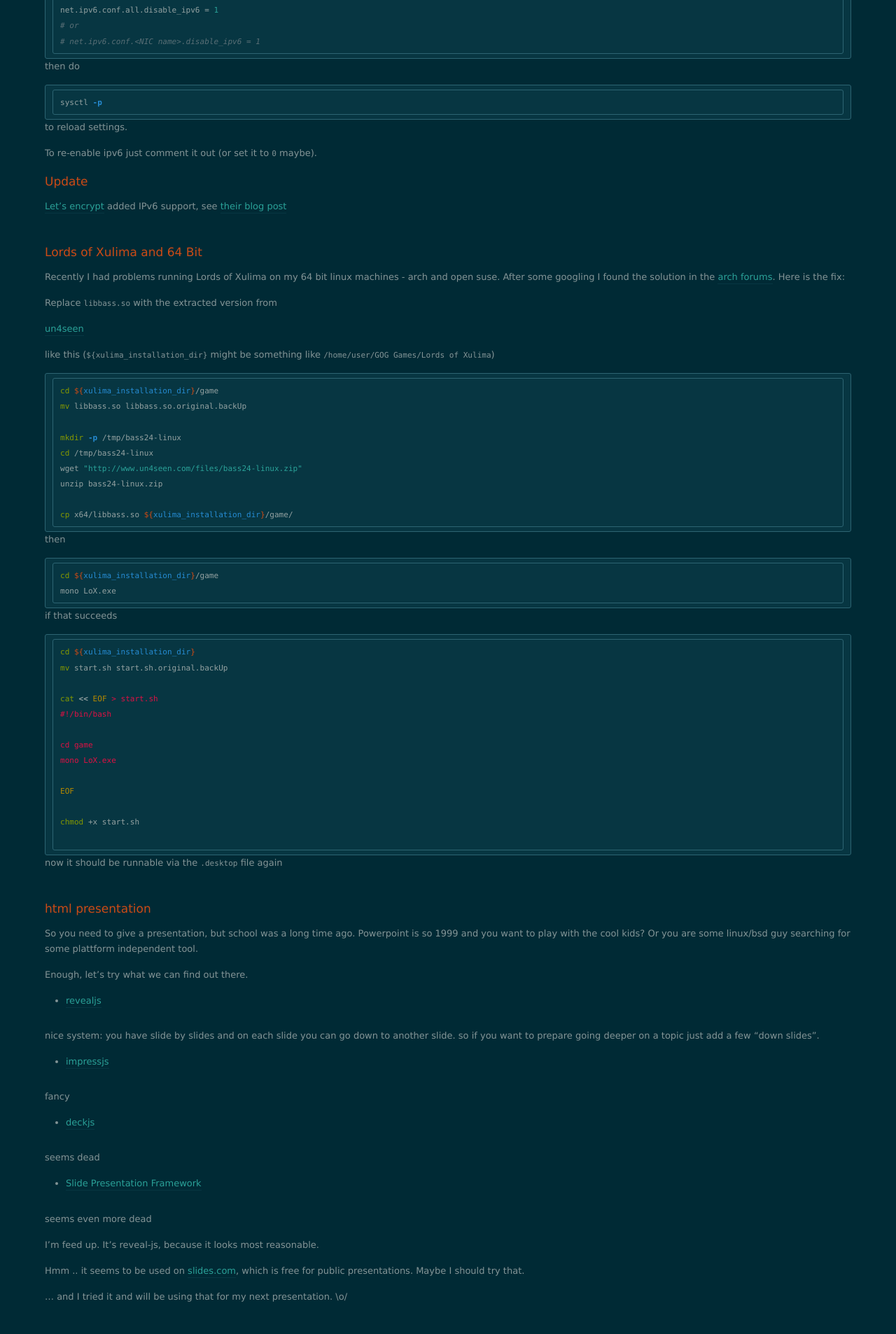
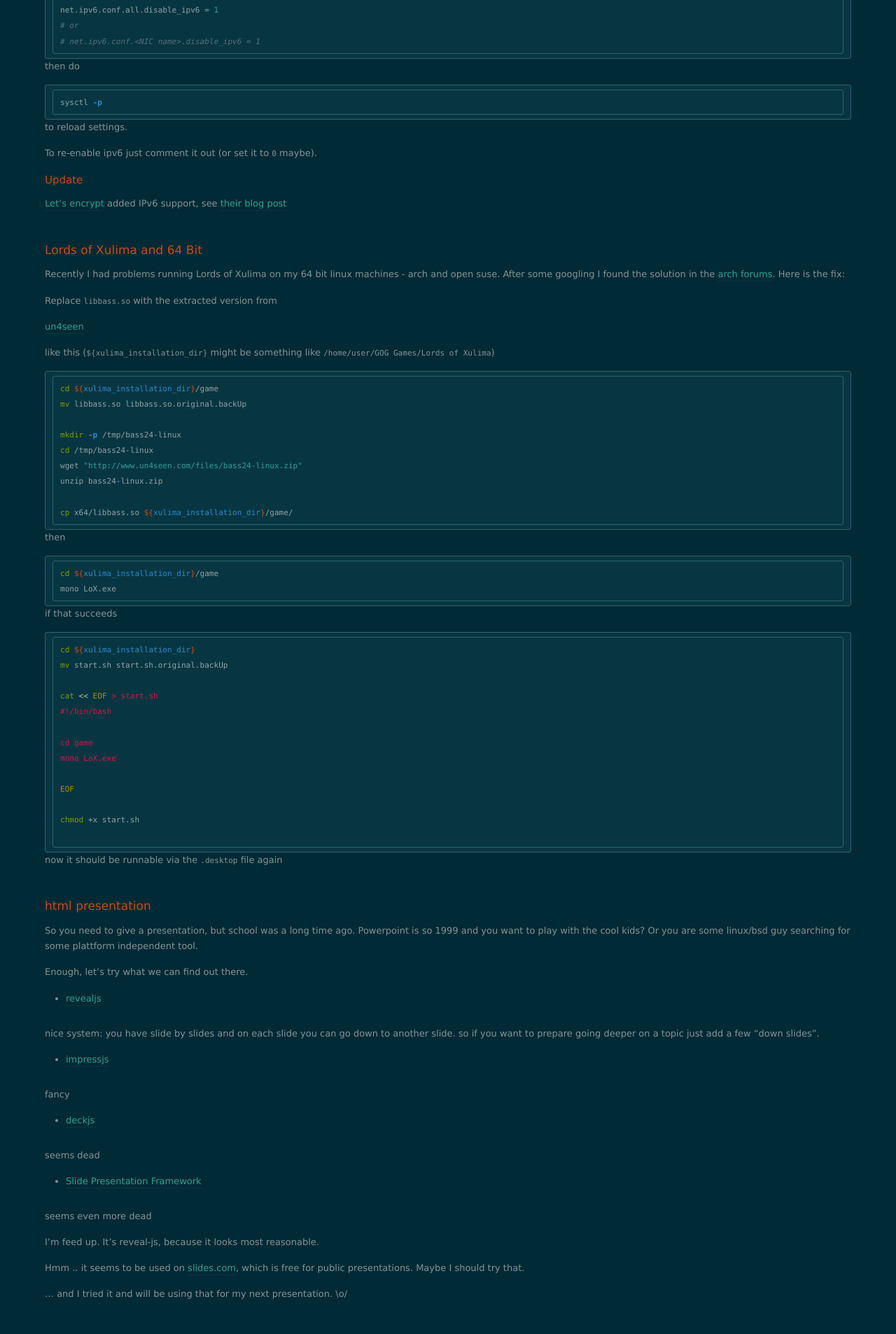
Before and after one commit to grossjonas/grossjonas.github.com, a Jekyll site: the page built from index.html, in a window 1280 px wide. Shown: the part 783-2689 px from the top of the page at 70% size. Built offline with Jekyll 4.4.1, drawn with Linux system fonts in a browser that asks for light colours; the list of posts is cut into pages by our own code.

Commit message:
use lesser heading

```diff
--- a/_posts/2016-05-28-centos7_disable_ipv6.markdown
+++ b/_posts/2016-05-28-centos7_disable_ipv6.markdown
@@ -29,6 +29,6 @@ to reload settings.
 
 To re-enable ipv6 just comment it out (or set it to `0` maybe).
 
-# Update
+## Update
 
 [Let's encrypt](https://letsencrypt.org/) added IPv6 support, see [their blog post](https://letsencrypt.org/2016/07/26/full-ipv6-support.html)
```
